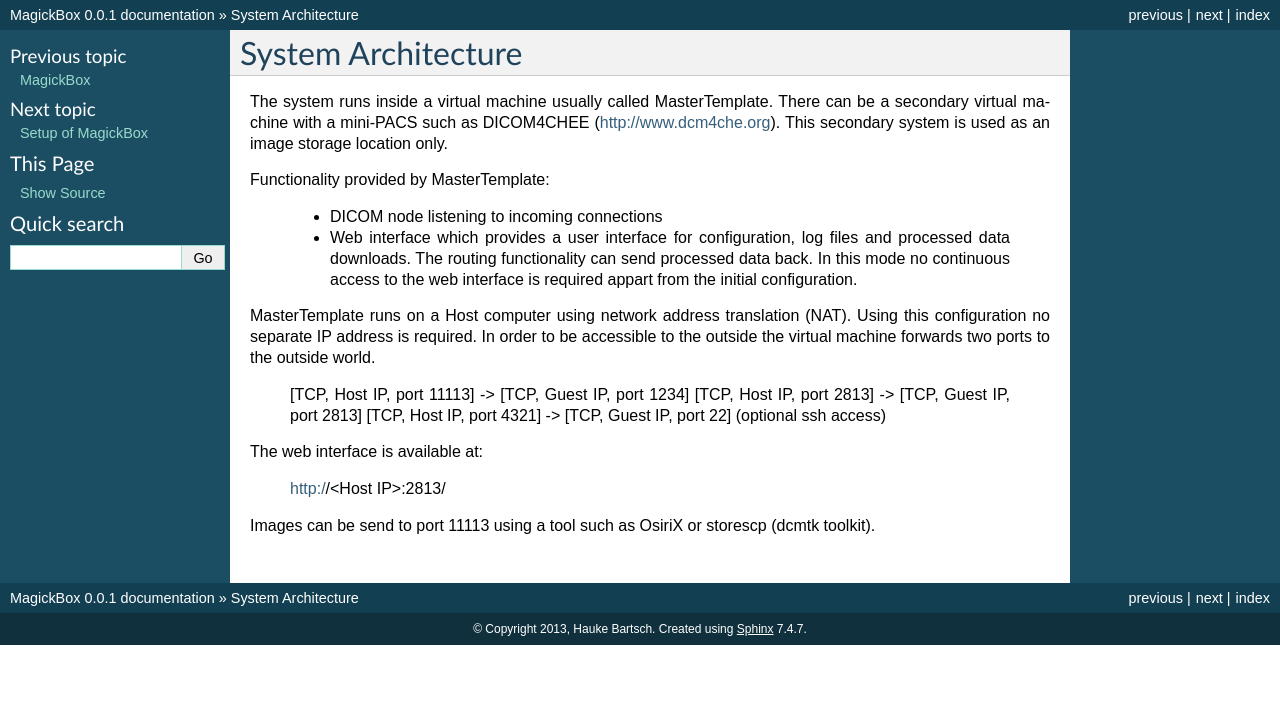
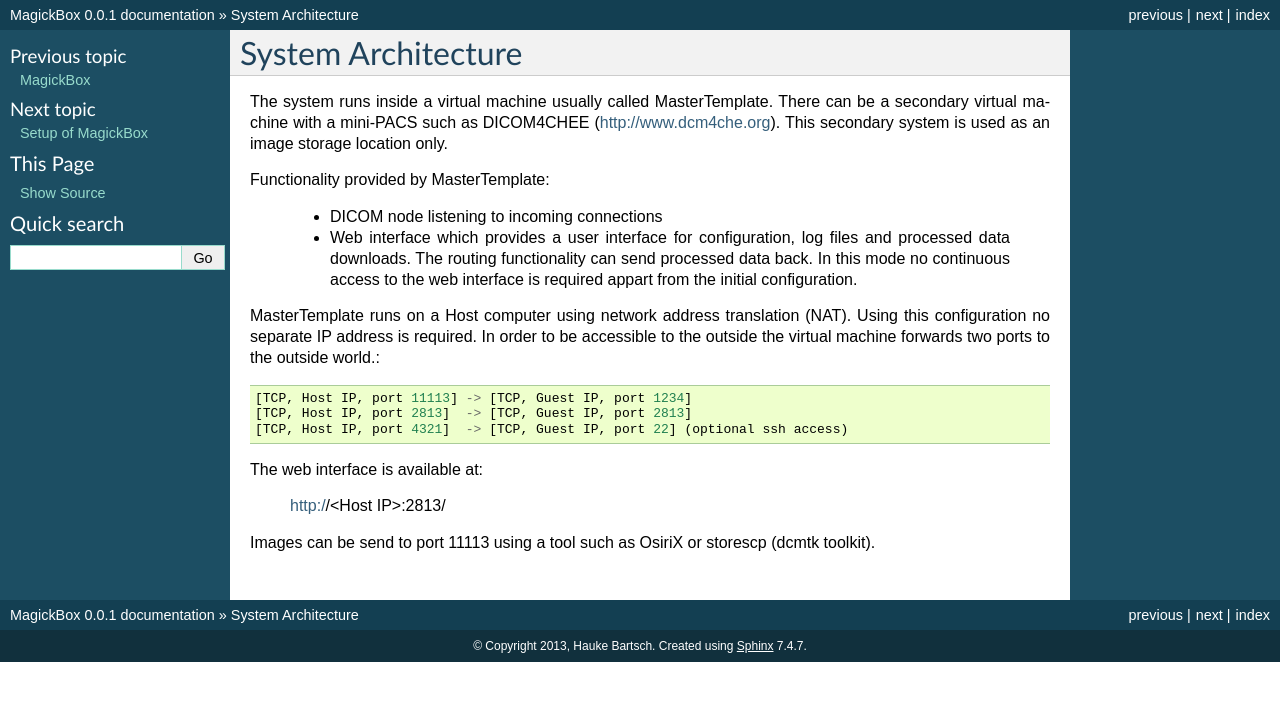
Before and after one commit to HaukeBartsch/MagickBox, a Sphinx documentation site: the page built from code/documentation/docs/source/Introduction.rst, in a window 1280 px wide. Shown: the top 701 px of the page. Built offline with Sphinx 7.4.7, drawn with Linux system fonts in a browser that asks for light colours.

Commit message:
reformat

```diff
--- a/code/documentation/docs/source/Introduction.rst
+++ b/code/documentation/docs/source/Introduction.rst
@@ -11,7 +11,7 @@
 	* DICOM node listening to incoming connections
 	* Web interface which provides a user interface for configuration, log files and processed data downloads. The routing functionality can send processed data back. In this mode no continuous access to the web interface is required appart from the initial configuration.
 
-MasterTemplate runs on a Host computer using network address translation (NAT). Using this configuration no separate IP address is required. In order to be accessible to the outside the virtual machine forwards two ports to the outside world.
+MasterTemplate runs on a Host computer using network address translation (NAT). Using this configuration no separate IP address is required. In order to be accessible to the outside the virtual machine forwards two ports to the outside world.::
 
 	[TCP, Host IP, port 11113] -> [TCP, Guest IP, port 1234]
 	[TCP, Host IP, port 2813]  -> [TCP, Guest IP, port 2813]
```
